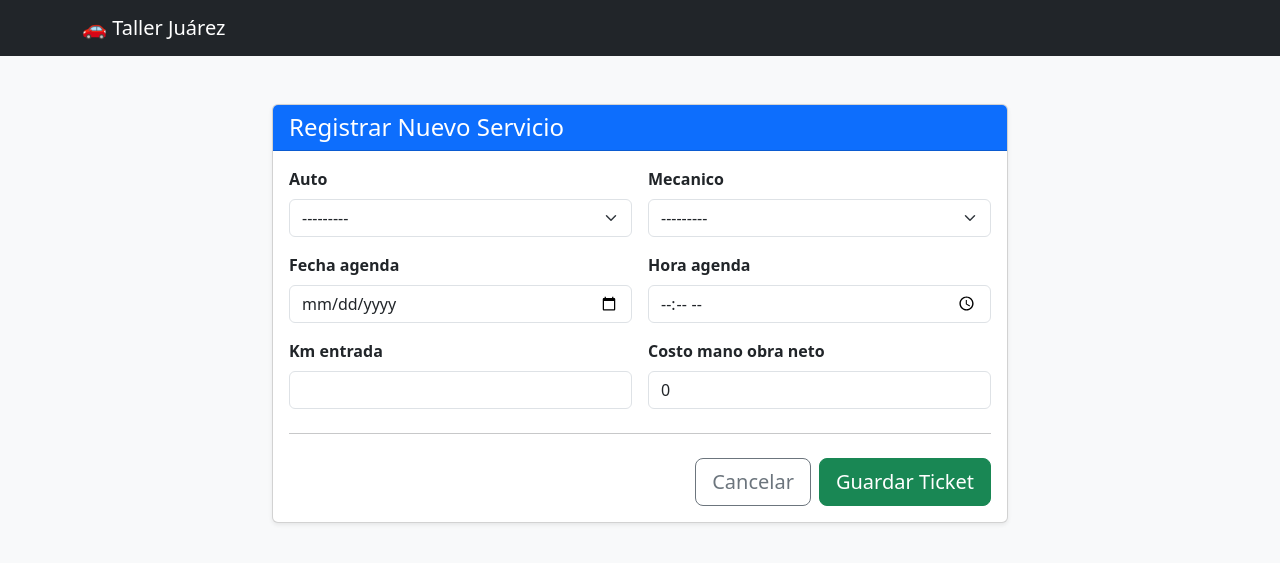
After one commit to MDeBock/prueba-tecnica-taller-rapido-juarez, a Django app: page /nuevo/ in a window 1280 px wide. The commit adds this page. Shown: the top 563 px of the page. Run offline with Django 5.2, Linux system fonts and the light colour scheme; tables that the repository leaves empty hold one stand-in row (values such as "Sample post").

Commit message:
feat: add functionality to create new services

```diff
--- /dev/null
+++ b/taller/forms.py
@@ -0,0 +1,18 @@
+from django import forms
+from .models import Servicio
+
+class ServicioForm(forms.ModelForm):
+    class Meta:
+        model = Servicio
+        # Solo pedimos los datos iniciales. El IVA y los totales se calculan solos.
+        fields = ['auto', 'mecanico', 'fecha_agenda', 'hora_agenda', 'km_entrada', 'costo_mano_obra_neto']
+
+        # Le inyectamos las clases de Bootstrap para que se adapte a celulares
+        widgets = {
+            'fecha_agenda': forms.DateInput(attrs={'type': 'date', 'class': 'form-control'}),
+            'hora_agenda': forms.TimeInput(attrs={'type': 'time', 'class': 'form-control'}),
+            'auto': forms.Select(attrs={'class': 'form-select'}),
+            'mecanico': forms.Select(attrs={'class': 'form-select'}),
+            'km_entrada': forms.NumberInput(attrs={'class': 'form-control'}),
+            'costo_mano_obra_neto': forms.NumberInput(attrs={'class': 'form-control', 'step': '0.01'}),
+        }
--- a/taller/templates/taller/dashboard.html
+++ b/taller/templates/taller/dashboard.html
@@ -4,7 +4,7 @@
 <div class="row">
     <div class="col-12 d-flex justify-content-between align-items-center mb-4">
         <h2>Panel de Control</h2>
-        <a href="#" class="btn btn-primary">+ Nuevo Servicio</a>
+        <a href="{% url 'taller:nuevo_servicio' %}" class="btn btn-primary">+ Nuevo Servicio</a>
     </div>
 </div>
 
--- /dev/null
+++ b/taller/templates/taller/nuevo_servicio.html
@@ -0,0 +1,33 @@
+{% extends 'taller/base.html' %}
+
+{% block content %}
+<div class="row justify-content-center">
+    <div class="col-md-8 col-12"> <div class="card shadow-sm mt-4">
+            <div class="card-header bg-primary text-white">
+                <h4 class="mb-0">Registrar Nuevo Servicio</h4>
+            </div>
+            <div class="card-body">
+                <form method="POST">
+                    {% csrf_token %}
+                    <div class="row g-3">
+                        {% for field in form %}
+                        <div class="col-md-6 col-12">
+                            <label class="form-label fw-bold">{{ field.label }}</label>
+                            {{ field }}
+                            {% if field.errors %}
+                                <div class="text-danger small mt-1">{{ field.errors }}</div>
+                            {% endif %}
+                        </div>
+                        {% endfor %}
+                    </div>
+                    <hr class="my-4">
+                    <div class="d-flex justify-content-end gap-2">
+                        <a href="{% url 'taller:dashboard' %}" class="btn btn-outline-secondary btn-lg">Cancelar</a>
+                        <button type="submit" class="btn btn-success btn-lg">Guardar Ticket</button>
+                    </div>
+                </form>
+            </div>
+        </div>
+    </div>
+</div>
+{% endblock %}
--- a/taller/urls.py
+++ b/taller/urls.py
@@ -5,4 +5,5 @@ app_name = 'taller'
 
 urlpatterns = [
     path('', views.dashboard, name='dashboard'),
+    path('nuevo/', views.nuevo_servicio, name='nuevo_servicio'),
 ]
--- a/taller/views.py
+++ b/taller/views.py
@@ -1,11 +1,20 @@
-from django.shortcuts import render
+from django.shortcuts import render, redirect
 from .models import Servicio
+from .forms import ServicioForm
 
 def dashboard(request):
-    # Traemos todos los servicios ordenados por los más recientes primero
     servicios = Servicio.objects.all().order_by('-creado_el')
+    contexto = {'servicios': servicios}
+    return render(request, 'taller/dashboard.html', contexto)
 
-    contexto = {
-        'servicios': servicios
-    }
-    return render(request, 'taller/dashboard.html', contexto)
+def nuevo_servicio(request):
+    if request.method == 'POST':
+        form = ServicioForm(request.POST)
+        if form.is_valid():
+            form.save() # Guarda en la base de datos y calcula la matemática del IVA
+            return redirect('taller:dashboard') # Vuelve a la tabla
+    else:
+        # Muestra el formulario vacío la primera vez
+        form = ServicioForm()
+
+    return render(request, 'taller/nuevo_servicio.html', {'form': form})
```
